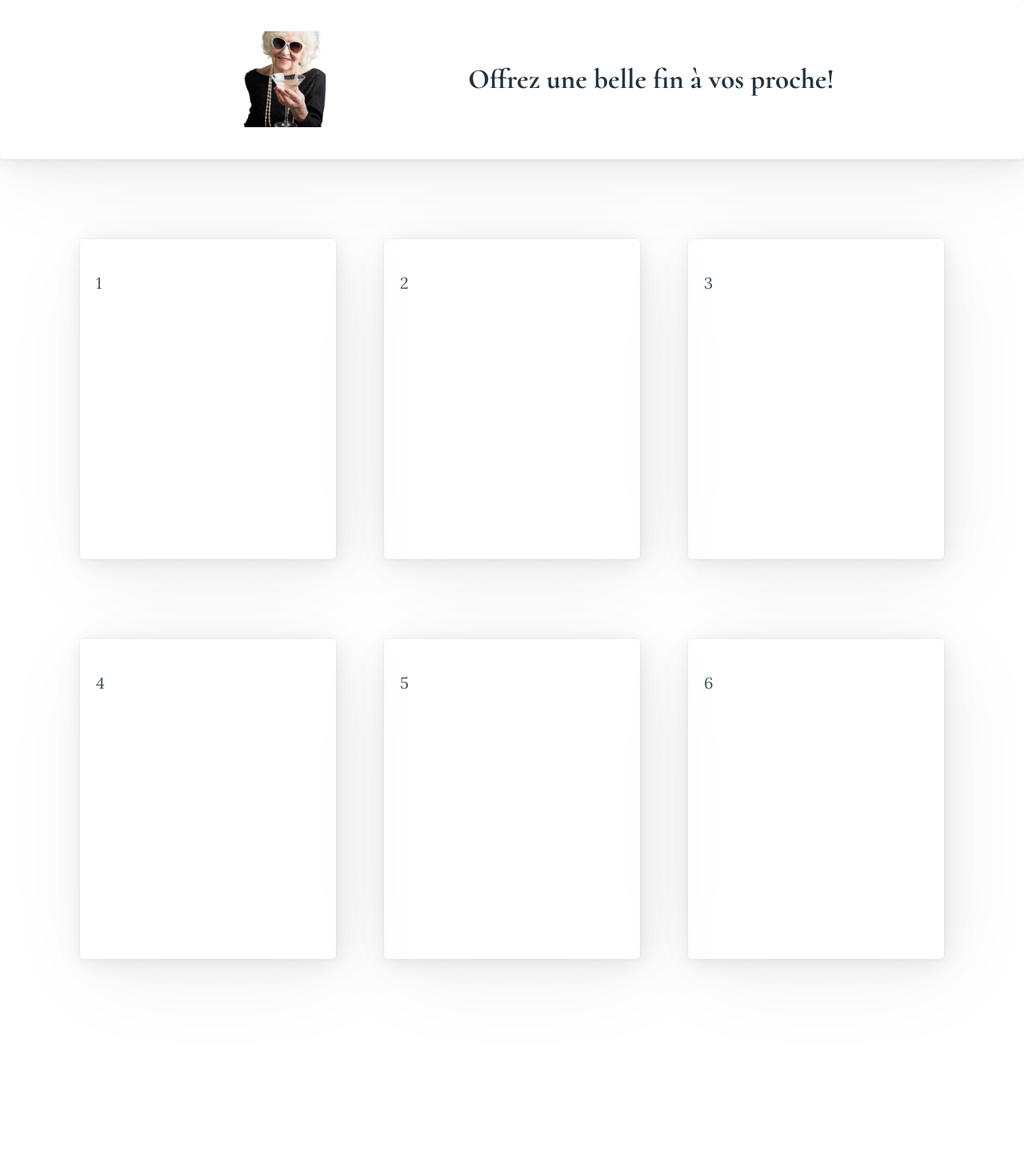
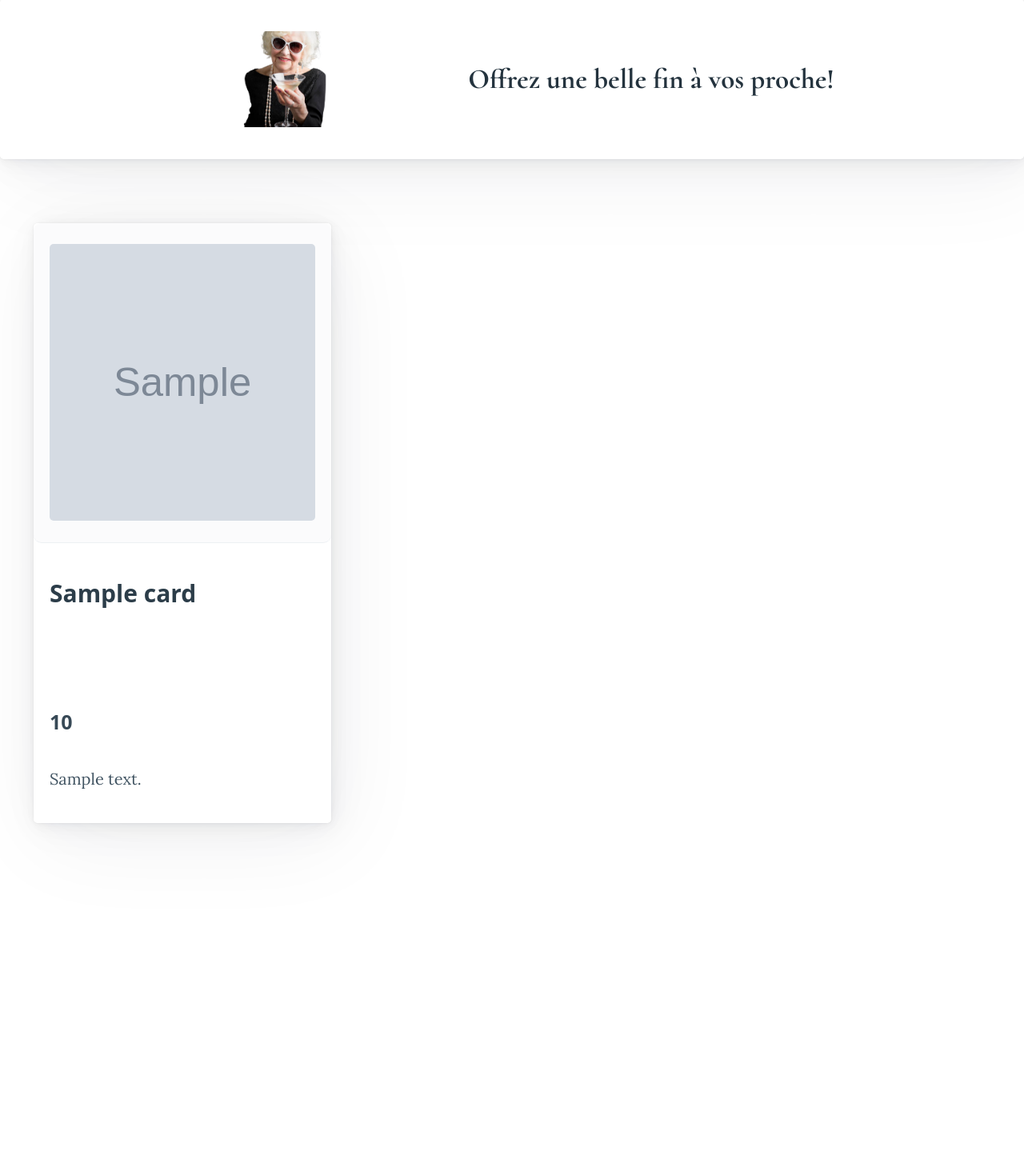
Before and after one commit to Abecker37/Hackathon, a PHP site: template src/View/Home/index.html.twig in a window 1280 px wide. Shown: the part 1580-3019 px from the top of the page at 80% size. Run offline with PHP 8.4, Linux system fonts and the light colour scheme; the template is opened without the code that fills it: most values are stand-ins (such as "Sample title", 1, 10 or a date in 2020); some libraries are stand-ins or nearby versions.

Commit message:
update homepage

```diff
--- a/src/View/Home/index.html.twig
+++ b/src/View/Home/index.html.twig
@@ -2,8 +2,10 @@
 
 {% block content %}
 	<header>
-
-		<input type="search" class="search" id="search" name="search" placeholder="Faites le grand saut..."></input>
+		<form action="" method="GET">
+			<label for="search_card"></label>
+			<input type="search" class="search" id="search_card" name="title" value="{{ search.title }}" placeholder="Faites le grand saut..."></input>
+	</form>
 </header>
 <main>
 	<div class="presentation">
@@ -22,20 +24,23 @@
 				<h2>Offrez une belle fin à vos proche!</h2>
 			</article>
 		</div>
-		<div class="populaire">
-			<div class="pop1">
-				<article>1</article>
-				<article>2</article>
-				<article>3</article>
-			</div>
-			<div class="pop2">
-				<article>4</article>
-				<article>5</article>
-				<article>6</article>
-			</div>
-		</div>
 	</div>
 
-  {% include 'Home/cards.html.twig' %}
+	<section class="container-fluid">
+		<div class="grid">
+			{% for card in cards %}
+				<article class="card">
+					<header>
+						<img src="assets/images/{{ card.image }}">
+					</header>
+					<h3>{{ card.title }}</h3>
+					<div class="label">
+						<h4>{{ card.price }}</h4>
+						<p class="text">{{ card.description }}</p>
+					</div>
+				</article>
+			{% endfor %}
+		</div>
+	</section>
 
 </main>{% endblock %}
--- a/src/View/Home/show.html.twig
+++ b/src/View/Home/show.html.twig
@@ -25,7 +25,7 @@
 				<p>Grâce à sa magnifique vue sur le Mont Teide et son atmosphère unique, l'hôtel Ôclub Experience Alua Parque San Antonio 4 est l'endroit parfait pour profiter pleinement de vos vacances. Entouré de superbes jardins tropicaux, le charme de l'hôtel opère dès votre arrivée. Il dispose de tout le confort nécessaire pour vivre des expériences uniques et pour bénéficier d'une escapade reposante.</p>
 			</div>
 			<div class="textTravel">
-				<h4>On testé et adoré</h4>
+				<h4>On a testé et adoré</h4>
 				<ul>
 					<li>La vue magnifique sur le Mont Teide depuis l'hôtel</li>
 					<li>La proximité avec de nombreux points d'intérêt de l'île</li>
--- a/src/View/layout.html.twig
+++ b/src/View/layout.html.twig
@@ -5,16 +5,26 @@
     <meta http-equiv="x-ua-compatible" content="ie=edge">
     <meta name="viewport" content="width=device-width, initial-scale=1">
     <link rel="icon" href="/assets/images/favicon.png">
+    <script src="https://unpkg.com/scrollreveal@4"></script>
+    <script>
+    ScrollReveal({ duration: 2000 })
+    ScrollReveal({ reset: true })
+    </script>
 
     <title>{% block title %}{% endblock %}</title>
 
     <link rel="stylesheet" href="https://cdn.jsdelivr.net/npm/@picocss/pico@1/css/pico.min.css">
     <link rel="stylesheet" href="/assets/css/style.css">
+    <link rel="stylesheet" href="assets/css/cards.css">
     {% block stylesheet %}{% endblock %}
 </head>
 
 <body>
     {% block content %}{% endblock %}
-    {% block javascript %}{% endblock %}
+    {% block javascript %}
+    <script>
+    ScrollReveal().reveal('.card', { delay: 250 })
+    </script>
+    {% endblock %}
 </body>
 </html>
```
Also changed, not shown: src/Controller/HomeController.php (+11 -1 lines), src/Model/SearchManager.php (added, +26 -0 lines), public/assets/script/script.js (added).
